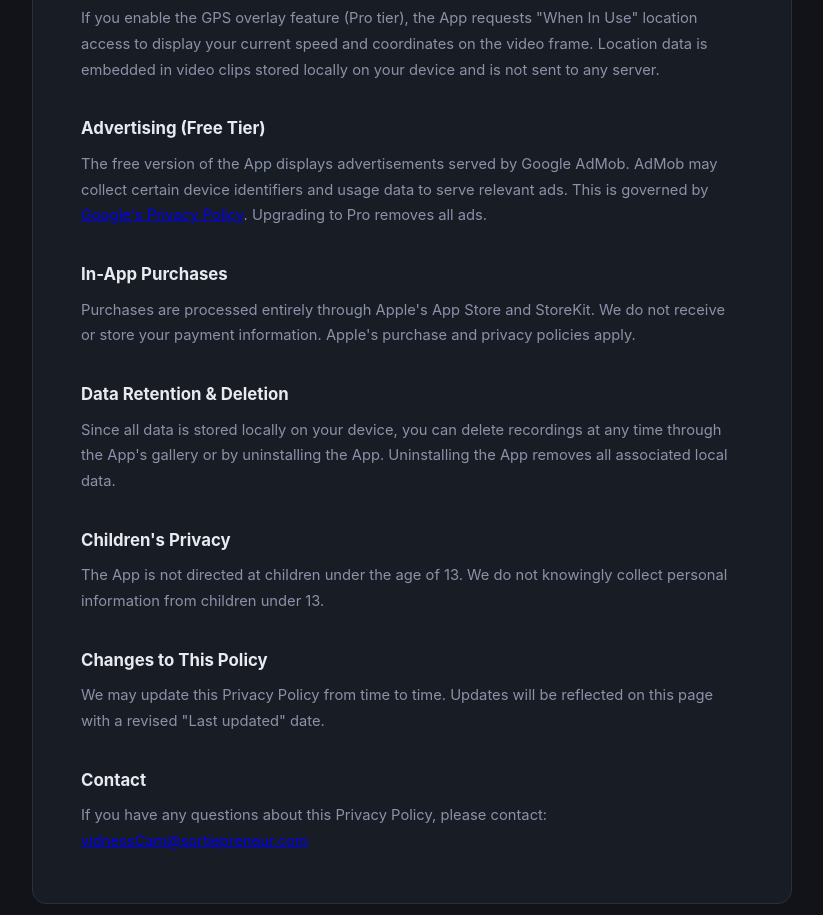
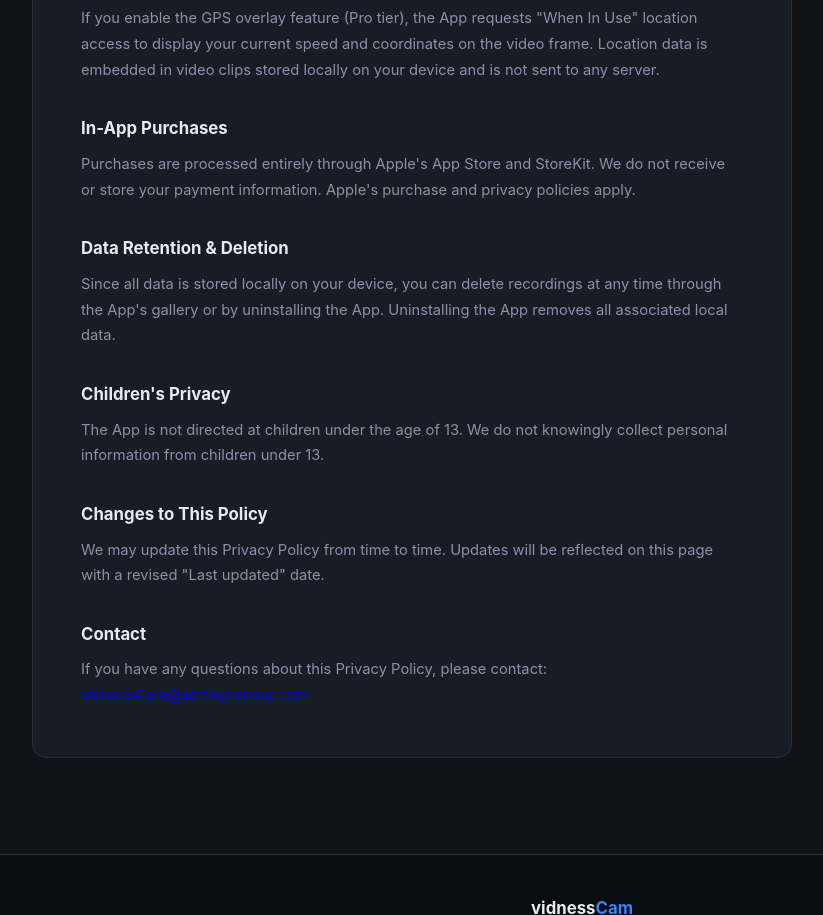
Before and after one commit to Sortiepreneur/vidnessCam-website, a plain HTML site: page index.html in a window 1280 px wide. Shown: the part 3835-4750 px from the top of the page, without its empty margins (58-881 px from the left). Drawn offline with Linux system fonts and the light colour scheme.

Commit message:
Remove advertising information for free tier
Removed advertising section for the free tier from the HTML.

```diff
--- a/index.html
+++ b/index.html
@@ -426,14 +426,6 @@
         on your device and is not sent to any server.
       </p>
 
-      <h3>Advertising (Free Tier)</h3>
-      <p>
-        The free version of the App displays advertisements served by Google AdMob. AdMob may collect certain
-        device identifiers and usage data to serve relevant ads. This is governed by
-        <a href="https://policies.google.com/privacy" target="_blank" rel="noopener">Google's Privacy Policy</a>.
-        Upgrading to Pro removes all ads.
-      </p>
-
       <h3>In-App Purchases</h3>
       <p>
         Purchases are processed entirely through Apple's App Store and StoreKit. We do not receive or store
```
